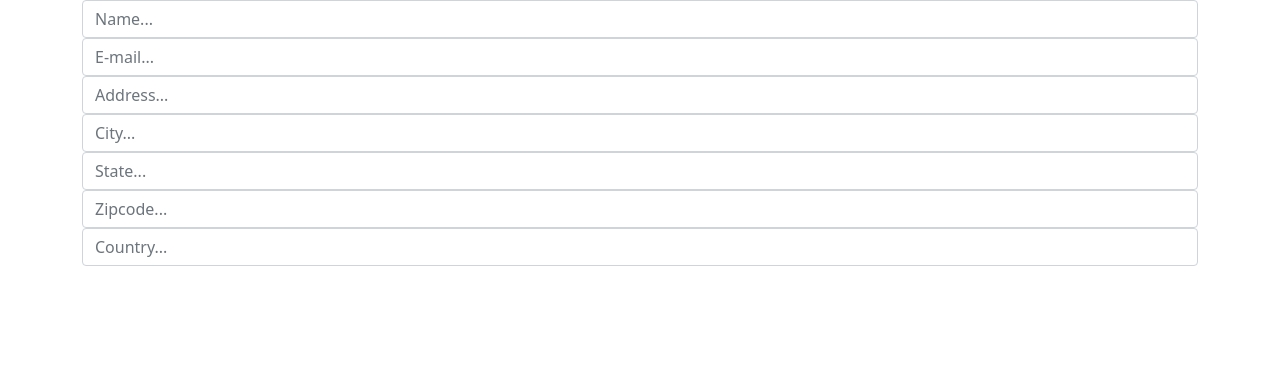
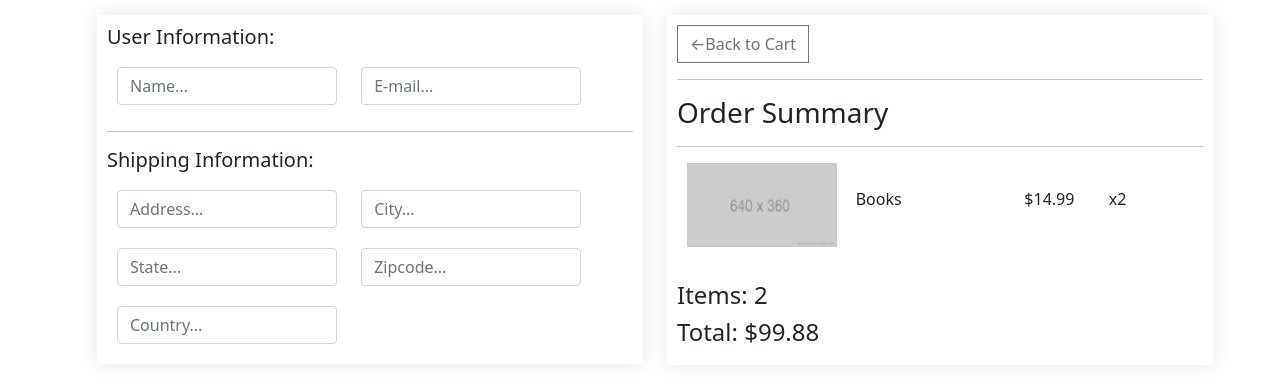
Before and after one commit to hans-huangGOAT/ecommerce_cp2, a Django app: page /checkout/ in a window 1280 px wide. Shown: the part 63-446 px from the top of the page. Run offline with Django 3.2, Linux system fonts and the light colour scheme; some libraries are stand-ins or nearby versions.

Commit message:
Checkout Page Frontend

```diff
--- a/static/css/style.css
+++ b/static/css/style.css
@@ -75,3 +75,26 @@ body {
 .cart-pic{
     width: 200px;
 }
+
+.form-field{
+    display: inline-block;
+    padding: 10px;
+}
+
+.checkout-card{
+    display: inline-block;
+    background: white;
+    box-shadow: 0px 0px 17px hsl(0,0%, 90%);
+    padding: 10px;
+    margin: 15px;
+    width: 100%;
+}
+
+.checkout-img{
+    width: 150px;
+}
+
+.checkout-row{
+    display: flex;
+    margin: 10px;
+}
--- a/store/templates/store/checkout.html
+++ b/store/templates/store/checkout.html
@@ -1,38 +1,58 @@
 {% extends 'base.html' %}
+{% load static %}
 
 {% block content %}
-    <div class="col">
+    <div class="row">
+    <div class="col-md-6">
         <div class="checkout-card">
             <form id="form">
+                <h5>User Information:</h5>
                 <div id="user-info">
                     <div class="form-field">
-                        <input type="text" name="name" class="form-control" placeholder="Name...">
+                        <input type="text" style="width: 220px" name="name" class="form-control" placeholder="Name...">
                     </div>
                     <div class="form-field">
-                        <input type="text" name="email" class="form-control" placeholder="E-mail...">
+                        <input type="text" style="width: 220px" name="email" class="form-control" placeholder="E-mail...">
                     </div>
                 </div>
+                <hr>
+                <h5>Shipping Information:</h5>
                 <div id="shipping-info">
                     <div class="form-field">
-                        <input type="text" name="address" class="form-control" placeholder="Address...">
+                        <input type="text" style="width: 220px" name="address" class="form-control" placeholder="Address...">
                     </div>
                     <div class="form-field">
-                        <input type="text" name="city" class="form-control" placeholder="City...">
+                        <input type="text" style="width: 220px" name="city" class="form-control" placeholder="City...">
                     </div>
                     <div class="form-field">
-                        <input type="text" name="state" class="form-control" placeholder="State...">
+                        <input type="text" style="width: 220px" name="state" class="form-control" placeholder="State...">
                     </div>
                     <div class="form-field">
-                        <input type="text" name="zipcode" class="form-control" placeholder="Zipcode...">
+                        <input type="text" style="width: 220px" name="zipcode" class="form-control" placeholder="Zipcode...">
                     </div>
                     <div class="form-field">
-                        <input type="text" name="country" class="form-control" placeholder="Country...">
+                        <input type="text" style="width: 220px" name="country" class="form-control" placeholder="Country...">
                     </div>
                 </div>
             </form>
         </div>
     </div>
-    <div class="col">
-
+    <div class="col-md-6">
+        <div class="checkout-card">
+            <a class="btn btn-outline-secondary" href="{% url 'cart' %}">&#8592;Back to Cart</a>
+            <hr>
+            <h3>Order Summary</h3>
+            <hr>
+            <div class="checkout-row">
+                <div style="flex: 2"><img class="checkout-img" src="{% static 'images/cart_image_placeholder.png' %}" ></div>
+                <div style="flex: 2"><br>Books</div>
+                <div style="flex: 1"><br>$14.99</div>
+                <div style="flex: 1"><br>x2</div>
+            </div>
+            <br>
+            <h4>Items: 2</h4>
+            <h4>Total: $99.88</h4>
+        </div>
+    </div>
     </div>
 {% endblock %}
```
